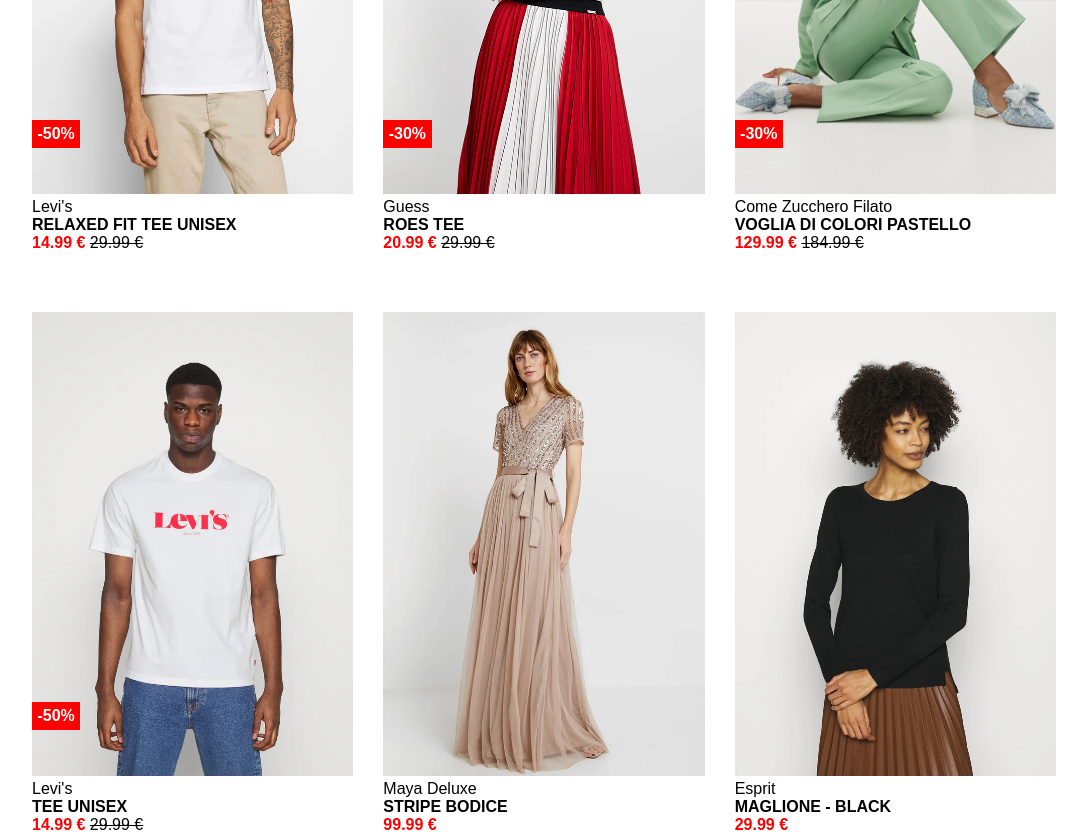
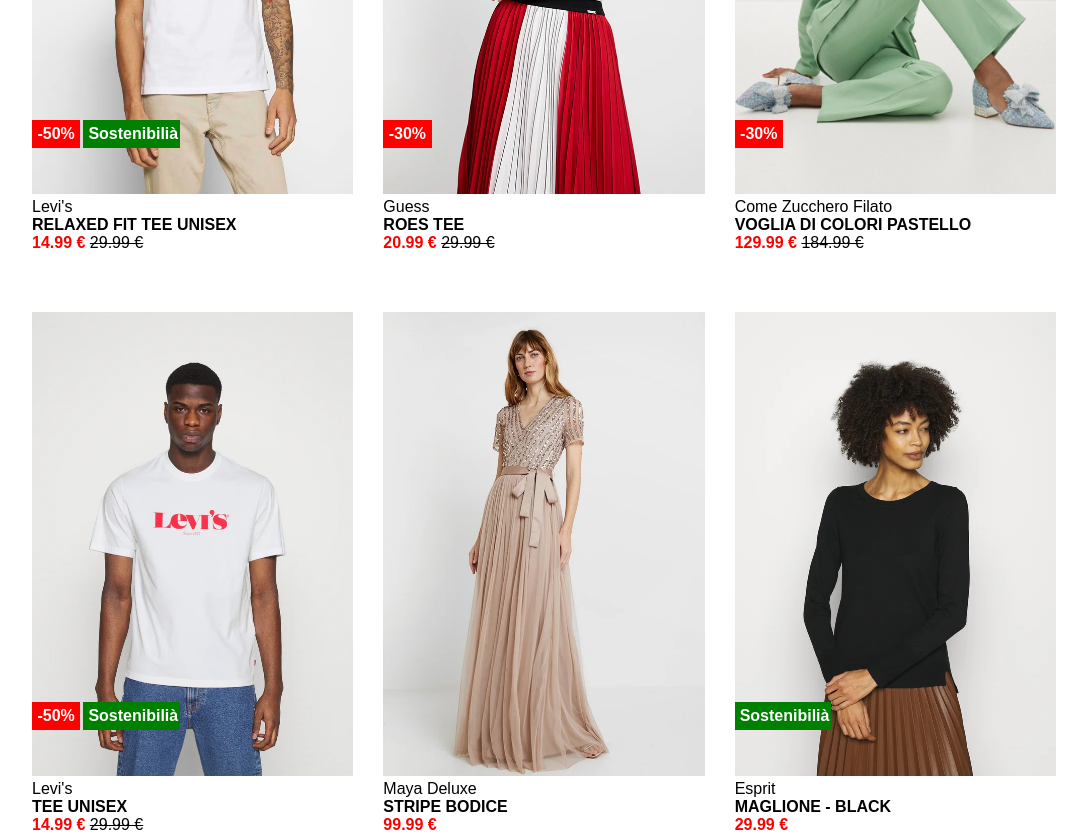
Before and after one commit to Alessandro-Messineo/html-css-boolando, a plain HTML site: page index.html in a window 1280 px wide. Shown: the part 380-1217 px from the top of the page, without its empty margins (96-1183 px from the left). Drawn offline with Linux system fonts and the light colour scheme.

Commit message:
aggiunti label sostenibilità

```diff
--- a/css/style.css
+++ b/css/style.css
@@ -61,9 +61,21 @@ header i{
     width: 15%;
     text-align: center;
 }
- .card img{
-    position: relative;
- }
+.label-green{
+    position: absolute;
+    bottom: 20%;
+    background-color: green;
+    padding: 5px;
+    color: white;
+    font-weight: bold;
+    width: 30%;
+    text-align: center;
+}
+
+.label + .label-green{
+    left: 16%;
+}
+
 .row {
     display: flex;
     gap: 30px;
--- a/index.html
+++ b/index.html
@@ -36,6 +36,9 @@
                     <img src="img/1b.webp" alt="levis-b">
                     <div class="label">
                         <p>-50%</p>
+                    </div>
+                    <div class="label-green">
+                        <p>Sostenibilià</p>
                     </div>
                     <p>Levi's</p>
                     <h4>RELAXED FIT TEE UNISEX</h4>
@@ -78,6 +81,9 @@
                     <div class="label">
                         <p>-50%</p>
                     </div>
+                    <div class="label-green">
+                        <p>Sostenibilià</p>
+                    </div>
                     <p>Levi's</p>
                     <h4>TEE UNISEX</h4>
                     <p>
@@ -97,6 +103,9 @@
                 <div class="card">
                     <img src="img/6.webp" alt="esprit">
                     <img src="img/6b.webp" alt="esprit-b">
+                    <div class="label-green">
+                        <p>Sostenibilià</p>
+                    </div>
                     <p>Esprit</p>
                     <h4>MAGLIONE - BLACK   </h4>
                     <p>
```
